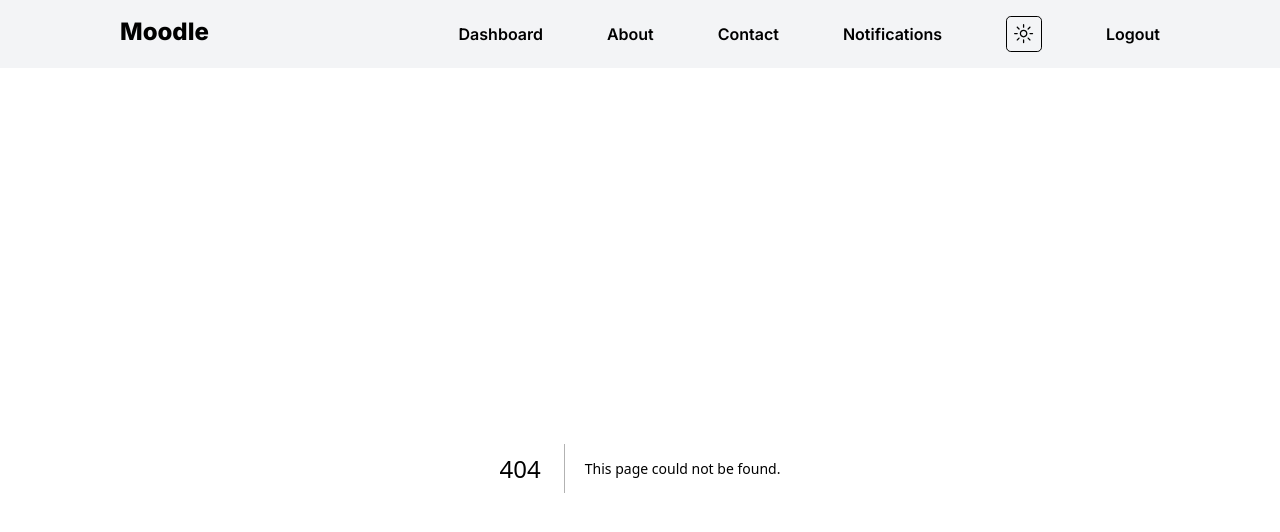
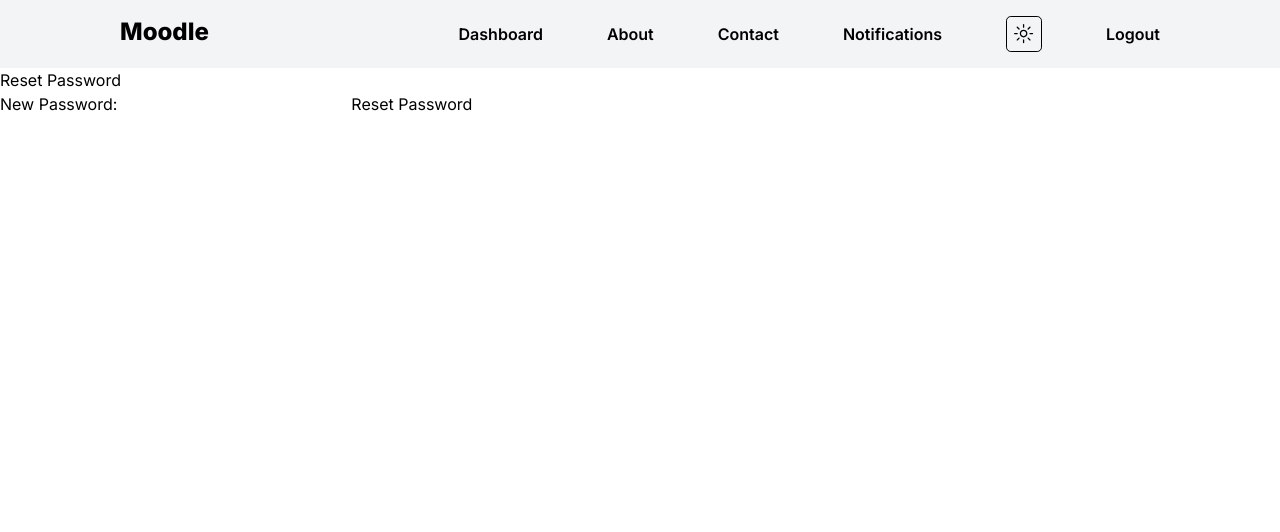
Before and after one commit to PriyanshChaudhari/lms, a Next.js app: page /reset-password in a window 1280 px wide. Before the commit this address had no page. Shown: the top 532 px of the page. Built offline with nearby package versions, Linux system fonts and the light colour scheme; no server answers.

Commit message:
reset password

```diff
--- a/package.json
+++ b/package.json
@@ -21,6 +21,7 @@
     "next": "^14.2.6",
     "next-auth": "^4.24.7",
     "next-themes": "^0.3.0",
+    "nodemailer": "^6.9.14",
     "react": "^18",
     "react-dom": "^18",
     "react-icons": "^5.3.0",
@@ -33,8 +34,10 @@
     "@types/formidable": "^3.4.5",
     "@types/jsonwebtoken": "^9.0.6",
     "@types/node": "^20",
+    "@types/nodemailer": "^6.4.15",
     "@types/react": "^18",
     "@types/react-dom": "^18",
+    "@types/uuid": "^10.0.0",
     "eslint": "^8",
     "eslint-config-next": "14.2.5",
     "postcss": "^8",
--- /dev/null
+++ b/src/app/api/auth/request-password-reset/route.ts
@@ -0,0 +1,46 @@
+// src/app/api/auth/request-password-reset/route.ts
+import { NextRequest, NextResponse } from 'next/server';
+import { v4 as uuidv4 } from 'uuid';
+import { db } from '@/lib/firebaseConfig';
+import { doc, getDoc, updateDoc } from 'firebase/firestore';
+import { sendPasswordResetEmail } from '@/lib/sendEmail';
+
+// Handler for POST requests
+export async function POST(req: NextRequest) {
+    try {
+        const { prn } = await req.json();
+        if (!prn) {
+            return NextResponse.json({ message: 'PRN is required' }, { status: 400 });
+        }
+
+        const userDocRef = doc(db, 'users', prn);
+        const userDoc = await getDoc(userDocRef);
+
+        if (!userDoc.exists()) {
+            return NextResponse.json({ message: 'User not found' }, { status: 404 });
+        }
+
+        const userData = userDoc.data();
+        const email = userData?.email;
+
+        if (!email) {
+            return NextResponse.json({ message: 'Email not found for the user' }, { status: 404 });
+        }
+
+        const resetToken = uuidv4();
+        const resetLink = `${process.env.NEXT_PUBLIC_BASE_URL}/reset-password?token=${resetToken}`;
+
+        await updateDoc(userDocRef, {
+            resetToken,
+            resetTokenExpires: Date.now() + 3600000,
+        });
+
+        console.log(email)
+        await sendPasswordResetEmail(email, resetLink);
+
+        return NextResponse.json({ message: 'Password reset email sent' });
+    } catch (error) {
+        console.error('Error processing password reset request:', error);
+        return NextResponse.json({ message: 'An error occurred while processing the request' }, { status: 500 });
+    }
+}
--- a/src/app/api/auth/signIn/route.ts
+++ b/src/app/api/auth/signIn/route.ts
@@ -5,7 +5,7 @@ import jwt from "jsonwebtoken";
 export async function POST(request: Request) {
     try {
         const { prn, password } = await request.json();
-        console.log("Received PRN: " + prn + ", Password: " + password);
+        console.log("Received PRN: " + prn + ", Password: " + password + "by user");
 
         // Validate inputs
         if (!prn || !password) {
--- a/src/app/forgot-password/page.tsx
+++ b/src/app/forgot-password/page.tsx
@@ -1,17 +1,38 @@
-"use client"
-import { useState, FormEvent } from 'react';
-import { sendPasswordReset } from '@/lib/auth';
+"use client";
+import { useState } from 'react';
 
-const ForgotPassword = () => {
+export default function ForgotPassword() {
     const [username, setUsername] = useState<string>('');
     const [message, setMessage] = useState<string>('');
 
-    const handleSubmit = async (e: FormEvent) => {
+    const handleSubmit = async (e: React.FormEvent) => {
         e.preventDefault();
-        // Await the result of sendPasswordReset and set the message
-        const resultMessage = await sendPasswordReset(username);
-        setMessage(resultMessage);
+
+        try {
+            const response = await fetch('/api/auth/request-password-reset', {
+                method: 'POST',
+                headers: {
+                    'Content-Type': 'application/json',
+                },
+                body: JSON.stringify({ prn: username }),
+            });
+
+            // Check if the response is OK and handle accordingly
+            if (!response.ok) {
+                const errorText = await response.text(); // Use text() to handle cases where JSON might be missing
+                const errorMessage = errorText || 'An error occurred';
+                setMessage(errorMessage);
+                return;
+            }
+
+            const data = await response.json();
+            setMessage(data.message);
+        } catch (error) {
+            console.error('Error handling submit:', error);
+            setMessage('An error occurred while processing your request.');
+        }
     };
+
 
     return (
         <div>
@@ -30,6 +51,4 @@ const ForgotPassword = () => {
             {message && <p>{message}</p>}
         </div>
     );
-};
-
-export default ForgotPassword;
+}
--- a/src/app/login/page.tsx
+++ b/src/app/login/page.tsx
@@ -25,9 +25,9 @@ const LoginPage = () => {
             });
             if (res.ok) {
                 const data = await res.json();
-                console.log('User signed in:', data.user);
+                console.log('User signed in:', data.message);
                 localStorage.setItem('authToken', data.token);
-                window.location.href = '/';
+                // window.location.href = '/';
             } else {
                 const data = await res.json();
                 alert(data.message || 'Sign-in failed');
--- a/src/app/reset-password/[oobCode]/page.tsx
+++ /dev/null
@@ -1,51 +0,0 @@
-"use client";
-
-import { useState } from 'react';
-import { useSearchParams } from 'next/navigation';
-import { confirmPasswordReset } from 'firebase/auth';
-import { auth } from '@/lib/firebaseConfig';
-
-const ResetPassword = () => {
-    const searchParams = useSearchParams();
-    const [newPassword, setNewPassword] = useState<string>('');
-    const [message, setMessage] = useState<string>('');
-
-    const handleSubmit = async (e: React.FormEvent) => {
-        e.preventDefault();
-
-        const oobCode = searchParams.get('oobCode'); // Get the oobCode from the URL
-
-        if (!oobCode) {
-            setMessage('Invalid or missing password reset code.');
-            return;
-        }
-
-        try {
-            await confirmPasswordReset(auth, oobCode, newPassword);
-            setMessage('Password has been reset successfully. You can now log in with your new password.');
-        } catch (error) {
-            console.error('Error resetting password:', error);
-            setMessage('An error occurred while resetting your password. Please try again.');
-        }
-    };
-
-    return (
-        <div>
-            <h1>Reset Password</h1>
-            <form onSubmit={handleSubmit}>
-                <label htmlFor="newPassword">New Password:</label>
-                <input
-                    type="password"
-                    id="newPassword"
-                    value={newPassword}
-                    onChange={(e) => setNewPassword(e.target.value)}
-                    required
-                />
-                <button type="submit">Reset Password</button>
-            </form>
-            {message && <p>{message}</p>}
-        </div>
-    );
-};
-
-export default ResetPassword;
--- /dev/null
+++ b/src/app/reset-password/page.tsx
@@ -0,0 +1,72 @@
+"use client"
+
+import { useState } from 'react';
+import { useSearchParams } from 'next/navigation';
+import { query, where, getDocs, collection, doc, updateDoc } from 'firebase/firestore';
+import { db } from '@/lib/firebaseConfig';
+import bcrypt from 'bcryptjs'
+
+export default function ResetPassword() {
+    const searchParams = useSearchParams();
+    const [newPassword, setNewPassword] = useState<string>('');
+    const [message, setMessage] = useState<string>('');
+
+    const handleSubmit = async (e: React.FormEvent) => {
+        e.preventDefault();
+
+        const resetToken = searchParams.get('token');
+        console.log(resetToken);
+        if (!resetToken) {
+            setMessage('Invalid or missing password reset token.');
+            return;
+        }
+
+        try {
+            // Query users collection for document with the matching resetToken
+            const q = query(collection(db, 'users'), where('resetToken', '==', resetToken));
+            const querySnapshot = await getDocs(q);
+
+            if (querySnapshot.empty) {
+                setMessage('Invalid or expired token.');
+                return;
+            }
+
+            const userDoc = querySnapshot.docs[0];
+            const userData = userDoc.data();
+            const resetTokenExpires = userData.resetTokenExpires;
+
+            if (Date.now() > resetTokenExpires) {
+                setMessage('Token has expired.');
+                return;
+            }
+            console.log(`new pass : ${newPassword}`)
+            const hashedPassword = await bcrypt.hash(newPassword, 10);
+            console.log(hashedPassword)
+            // Update the password in the user's document with the hashed password
+            await updateDoc(userDoc.ref, { passwordHash: hashedPassword });
+
+            setMessage('Password has been reset successfully. You can now log in with your new password.');
+        } catch (error) {
+            console.error('Error resetting password:', error);
+            setMessage('An error occurred while resetting your password. Please try again.');
+        }
+    };
+
+    return (
+        <div>
+            <h1>Reset Password</h1>
+            <form onSubmit={handleSubmit}>
+                <label htmlFor="newPassword">New Password:</label>
+                <input
+                    type="password"
+                    id="newPassword"
+                    value={newPassword}
+                    onChange={(e) => setNewPassword(e.target.value)}
+                    required
+                />
+                <button type="submit">Reset Password</button>
+            </form>
+            {message && <p>{message}</p>}
+        </div>
+    );
+}
--- a/src/lib/auth.ts
+++ b/src/lib/auth.ts
@@ -46,7 +46,6 @@ export async function signInWithPRN(prn: string, password: string) {
 }
 
 // Create a function to handle sending the password reset email:
-// services/authService.ts
 import { auth } from './firebaseConfig';
 import { sendPasswordResetEmail } from 'firebase/auth';
 
--- /dev/null
+++ b/src/lib/sendEmail.ts
@@ -0,0 +1,29 @@
+// src/lib/sendEmail.ts
+import nodemailer from 'nodemailer';
+
+// Create a transporter object using the default SMTP transport
+const transporter = nodemailer.createTransport({
+    service: 'gmail',
+    auth: {
+        user: process.env.EMAIL_USER, // Your Gmail address
+        pass: process.env.EMAIL_PASS, // App password generated
+    },
+});
+
+export async function sendPasswordResetEmail(to: string, resetLink: string) {
+    const mailOptions = {
+        from: process.env.EMAIL_USER,
+        to,
+        subject: 'Password Reset Request',
+        text: `You requested a password reset. Please use the following link to reset your password: ${resetLink}`,
+        html: `<p>You requested a password reset. Please use the following link to reset your password: <a href="${resetLink}">Reset Password</a></p>`,
+    };
+
+    try {
+        await transporter.sendMail(mailOptions);
+        console.log("success")
+    } catch (error) {
+        console.error('Error sending email:', error);
+        throw new Error('Error sending email');
+    }
+}
```
Also changed, not shown: 1 other file (tests, documents, lock files or other folders).
